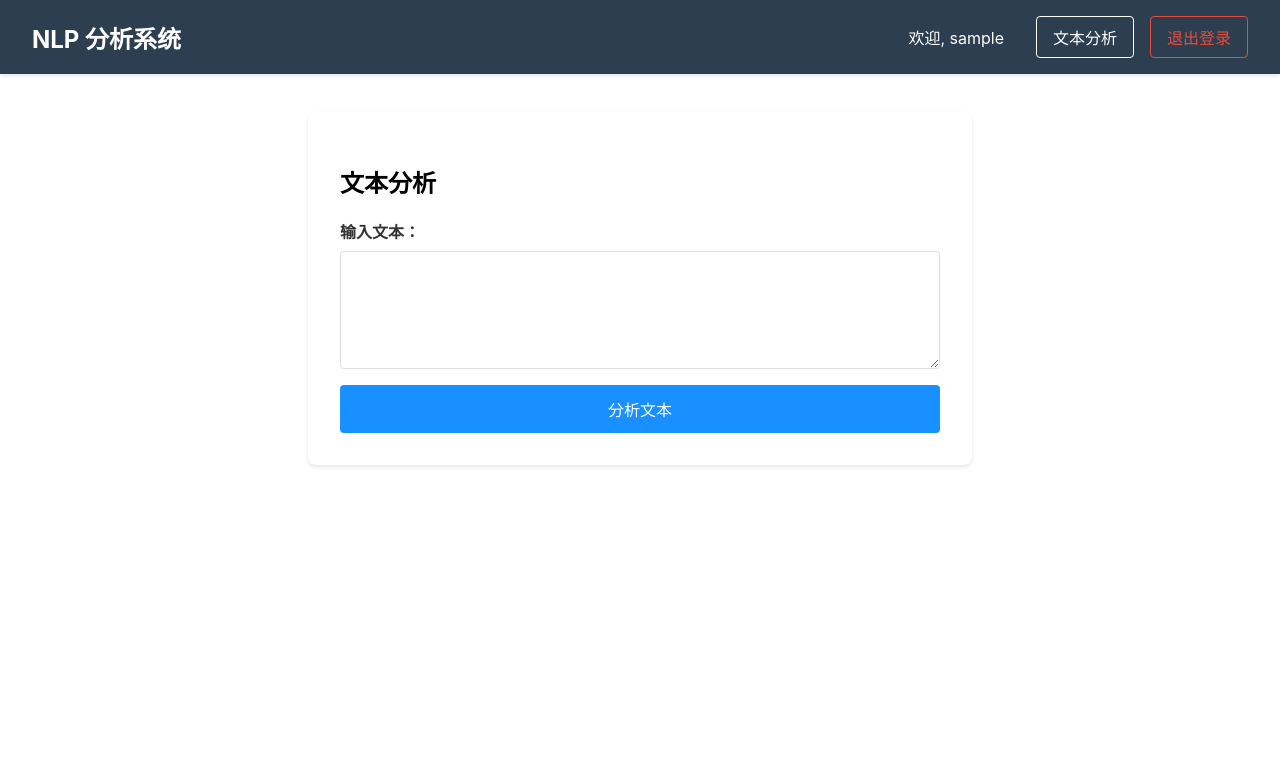
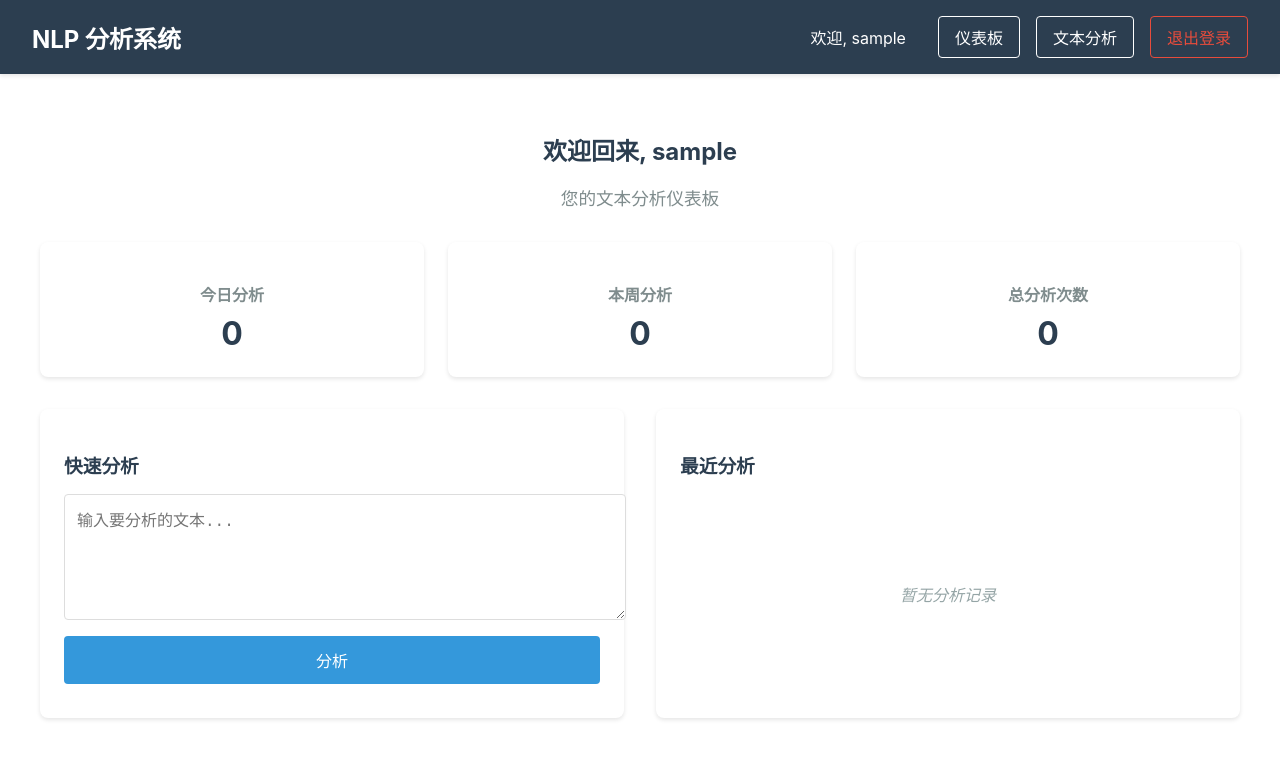
Before and after one commit to ewdlop/cursor-react-frontend-python-backend-app, a React (Create React App) app in the folder frontend/: page / in a window 1280 px wide. Shown: the top 758 px of the page. Built offline with nearby package versions, Linux system fonts and the light colour scheme; sample sign-in values are in the browser's storage.

Commit message:
Add dashboard layout and styles; implement user greeting and statistics display

```diff
--- a/frontend/src/App.css
+++ b/frontend/src/App.css
@@ -283,3 +283,128 @@ button:disabled {
 .app {
   padding-top: 80px;
 }
+
+/* Dashboard Styles */
+.dashboard-container {
+  max-width: 1200px;
+  margin: 0 auto;
+  padding: 2rem;
+}
+
+.dashboard-header {
+  margin-bottom: 2rem;
+  text-align: center;
+}
+
+.dashboard-header h2 {
+  color: #2c3e50;
+  margin-bottom: 0.5rem;
+}
+
+.dashboard-subtitle {
+  color: #7f8c8d;
+  font-size: 1.1rem;
+}
+
+.dashboard-stats {
+  display: grid;
+  grid-template-columns: repeat(auto-fit, minmax(250px, 1fr));
+  gap: 1.5rem;
+  margin-bottom: 2rem;
+}
+
+.stat-card {
+  background: white;
+  padding: 1.5rem;
+  border-radius: 8px;
+  box-shadow: 0 2px 4px rgba(0, 0, 0, 0.1);
+  text-align: center;
+}
+
+.stat-card h3 {
+  color: #7f8c8d;
+  margin-bottom: 0.5rem;
+  font-size: 1rem;
+}
+
+.stat-number {
+  color: #2c3e50;
+  font-size: 2rem;
+  font-weight: bold;
+  margin: 0;
+}
+
+.dashboard-sections {
+  display: grid;
+  grid-template-columns: repeat(auto-fit, minmax(300px, 1fr));
+  gap: 2rem;
+}
+
+.dashboard-section {
+  background: white;
+  padding: 1.5rem;
+  border-radius: 8px;
+  box-shadow: 0 2px 4px rgba(0, 0, 0, 0.1);
+}
+
+.dashboard-section h3 {
+  color: #2c3e50;
+  margin-bottom: 1rem;
+}
+
+.quick-analysis {
+  display: flex;
+  flex-direction: column;
+  gap: 1rem;
+}
+
+.quick-analysis-input {
+  width: 100%;
+  min-height: 100px;
+  padding: 0.75rem;
+  border: 1px solid #ddd;
+  border-radius: 4px;
+  resize: vertical;
+  font-size: 1rem;
+}
+
+.analyze-button {
+  background-color: #3498db;
+  color: white;
+  border: none;
+  padding: 0.75rem;
+  border-radius: 4px;
+  cursor: pointer;
+  font-size: 1rem;
+  transition: background-color 0.2s;
+}
+
+.analyze-button:hover {
+  background-color: #2980b9;
+}
+
+.recent-analyses {
+  min-height: 200px;
+  display: flex;
+  align-items: center;
+  justify-content: center;
+}
+
+.no-data {
+  color: #95a5a6;
+  font-style: italic;
+}
+
+@media (max-width: 768px) {
+  .dashboard-container {
+    padding: 1rem;
+  }
+
+  .dashboard-stats {
+    grid-template-columns: 1fr;
+  }
+
+  .dashboard-sections {
+    grid-template-columns: 1fr;
+  }
+}
--- a/frontend/src/App.tsx
+++ b/frontend/src/App.tsx
@@ -5,6 +5,7 @@ import { RootState } from './store';
 import Login from './components/Login';
 import Register from './components/Register';
 import TextAnalysis from './components/TextAnalysis';
+import Dashboard from './components/Dashboard';
 import Navbar from './components/Navbar';
 import './App.css';
 
@@ -19,6 +20,10 @@ const App: React.FC = () => {
           <Routes>
             <Route
               path="/"
+              element={isAuthenticated ? <Dashboard /> : <Navigate to="/login" />}
+            />
+            <Route
+              path="/analysis"
               element={isAuthenticated ? <TextAnalysis /> : <Navigate to="/login" />}
             />
             <Route
--- a/frontend/src/components/Dashboard.tsx
+++ b/frontend/src/components/Dashboard.tsx
@@ -1,74 +1,52 @@
-import React, { useState } from 'react';
-import { Layout, Input, Button, Card, message } from 'antd';
-import { LogoutOutlined, SendOutlined } from '@ant-design/icons';
-import { useAppDispatch } from '../store/hooks';
-import { logout } from '../store/slices/authSlice';
-import axios from 'axios';
-
-const { Header, Content } = Layout;
-const { TextArea } = Input;
+import React from 'react';
+import { useSelector } from 'react-redux';
+import { RootState } from '../store';
 
 const Dashboard: React.FC = () => {
-  const dispatch = useAppDispatch();
-  const [text, setText] = useState('');
-  const [result, setResult] = useState('');
-  const [loading, setLoading] = useState(false);
-
-  const handleLogout = () => {
-    dispatch(logout());
-  };
-
-  const handleAnalyze = async () => {
-    if (!text.trim()) {
-      message.warning('请输入要分析的文本！');
-      return;
-    }
-
-    setLoading(true);
-    try {
-      const response = await axios.post('http://localhost:8000/api/nlp/analyze', { text });
-      setResult(response.data.result);
-    } catch (error) {
-      message.error('分析失败，请稍后重试！');
-    } finally {
-      setLoading(false);
-    }
-  };
+  const username = useSelector((state: RootState) => state.auth.username);
 
   return (
-    <Layout style={{ minHeight: '100vh' }}>
-      <Header style={{ display: 'flex', justifyContent: 'space-between', alignItems: 'center' }}>
-        <h1 style={{ color: 'white', margin: 0 }}>NLP 分析系统</h1>
-        <Button type="primary" icon={<LogoutOutlined />} onClick={handleLogout}>
-          退出登录
-        </Button>
-      </Header>
-      <Content style={{ margin: '24px 16px', padding: 24, background: '#fff' }}>
-        <Card title="文本分析">
-          <TextArea
-            rows={4}
-            value={text}
-            onChange={(e) => setText(e.target.value)}
-            placeholder="请输入要分析的文本..."
-            style={{ marginBottom: 16 }}
-          />
-          <Button
-            type="primary"
-            icon={<SendOutlined />}
-            onClick={handleAnalyze}
-            loading={loading}
-            block
-          >
-            分析文本
-          </Button>
-          {result && (
-            <Card title="分析结果" style={{ marginTop: 16 }}>
-              <p>{result}</p>
-            </Card>
-          )}
-        </Card>
-      </Content>
-    </Layout>
+    <div className="dashboard-container">
+      <div className="dashboard-header">
+        <h2>欢迎回来, {username}</h2>
+        <p className="dashboard-subtitle">您的文本分析仪表板</p>
+      </div>
+
+      <div className="dashboard-stats">
+        <div className="stat-card">
+          <h3>今日分析</h3>
+          <p className="stat-number">0</p>
+        </div>
+        <div className="stat-card">
+          <h3>本周分析</h3>
+          <p className="stat-number">0</p>
+        </div>
+        <div className="stat-card">
+          <h3>总分析次数</h3>
+          <p className="stat-number">0</p>
+        </div>
+      </div>
+
+      <div className="dashboard-sections">
+        <div className="dashboard-section">
+          <h3>快速分析</h3>
+          <div className="quick-analysis">
+            <textarea
+              placeholder="输入要分析的文本..."
+              className="quick-analysis-input"
+            />
+            <button className="analyze-button">分析</button>
+          </div>
+        </div>
+
+        <div className="dashboard-section">
+          <h3>最近分析</h3>
+          <div className="recent-analyses">
+            <p className="no-data">暂无分析记录</p>
+          </div>
+        </div>
+      </div>
+    </div>
   );
 };
 
--- a/frontend/src/components/Navbar.tsx
+++ b/frontend/src/components/Navbar.tsx
@@ -37,6 +37,11 @@ const Navbar: React.FC = () => {
             </div>
             <div className="navbar-item">
               <button className="nav-button" onClick={() => navigate('/')}>
+                仪表板
+              </button>
+            </div>
+            <div className="navbar-item">
+              <button className="nav-button" onClick={() => navigate('/analysis')}>
                 文本分析
               </button>
             </div>
```
